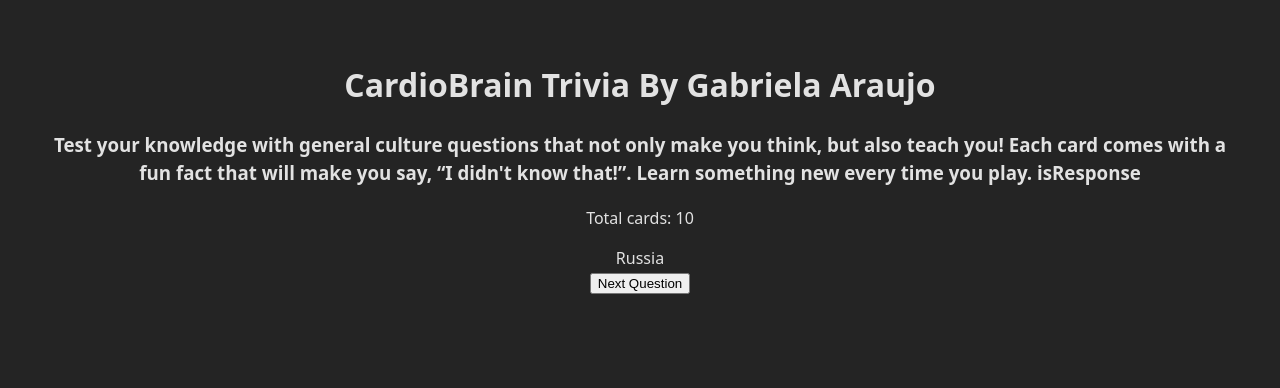
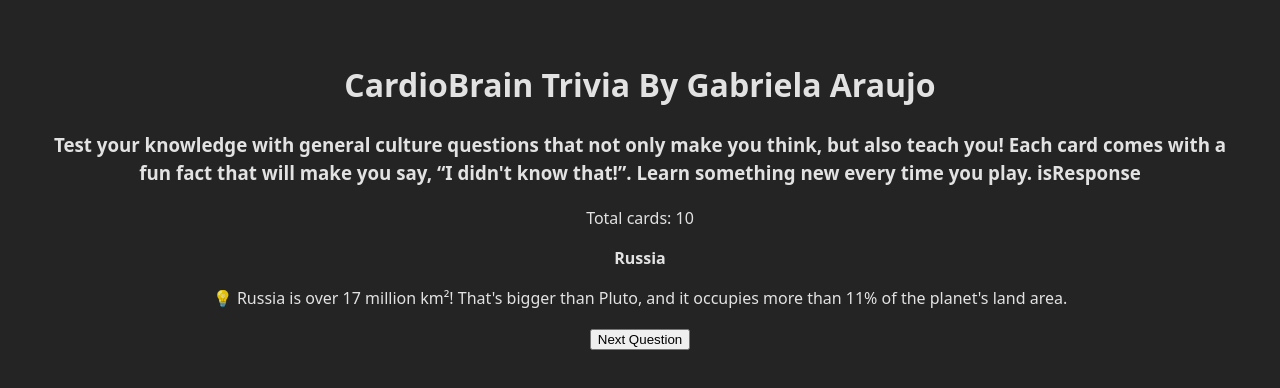
Before and after one commit to Gabyara237/flashcards, a React (Vite) app: page / in a window 1280 px wide. Both pictures are taken after a click on the element "What is the largest country in the world by area?". Shown: the top 388 px of the page. Built offline with nearby package versions, Linux system fonts and the light colour scheme.

Commit message:
feat: Update Card component

```diff
--- a/src/components/Card.jsx
+++ b/src/components/Card.jsx
@@ -1,15 +1,18 @@
-import React, { useState } from 'react';
 
 
 function Card(props) {
-    const {question, answer} = props;
-
-    const [isAnswer, setIsAnswer] = useState(false);
+    const {question, answer, funFact, isFlipped, setIsFlipped} = props;
 
   return (
-    <div className="container-card" onClick={() => setIsAnswer(!isAnswer)}>
-      {isAnswer? answer : question}
-
+    <div className="container-card" onClick={() => setIsFlipped(!isFlipped)}>
+    {isFlipped ? (
+        <div>
+        <p><strong>{answer}</strong></p>
+        <p className="fun-fact">💡 {funFact}</p>
+        </div>
+    ) : (
+        <p>{question}</p>
+    )}
     </div>
   );
 }
```
